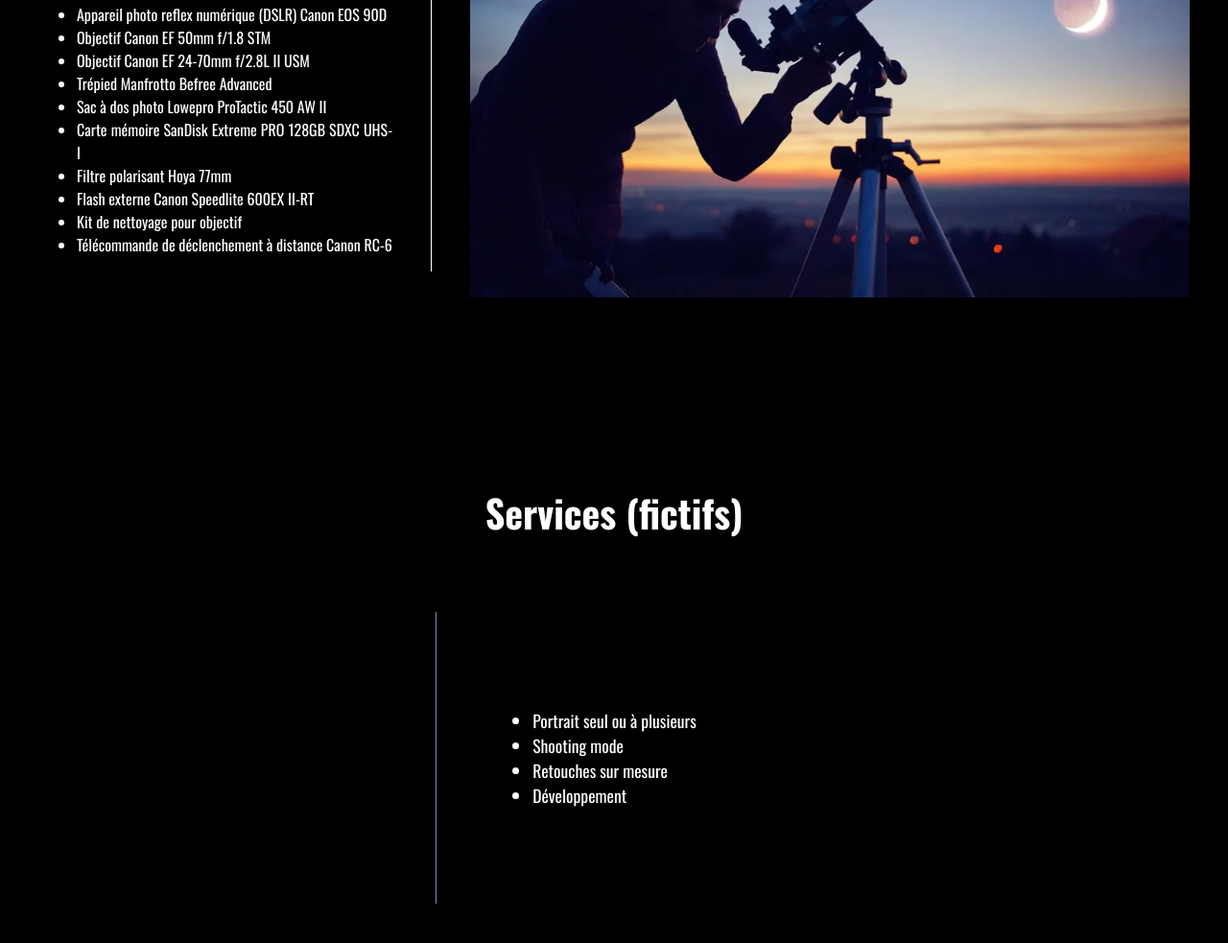
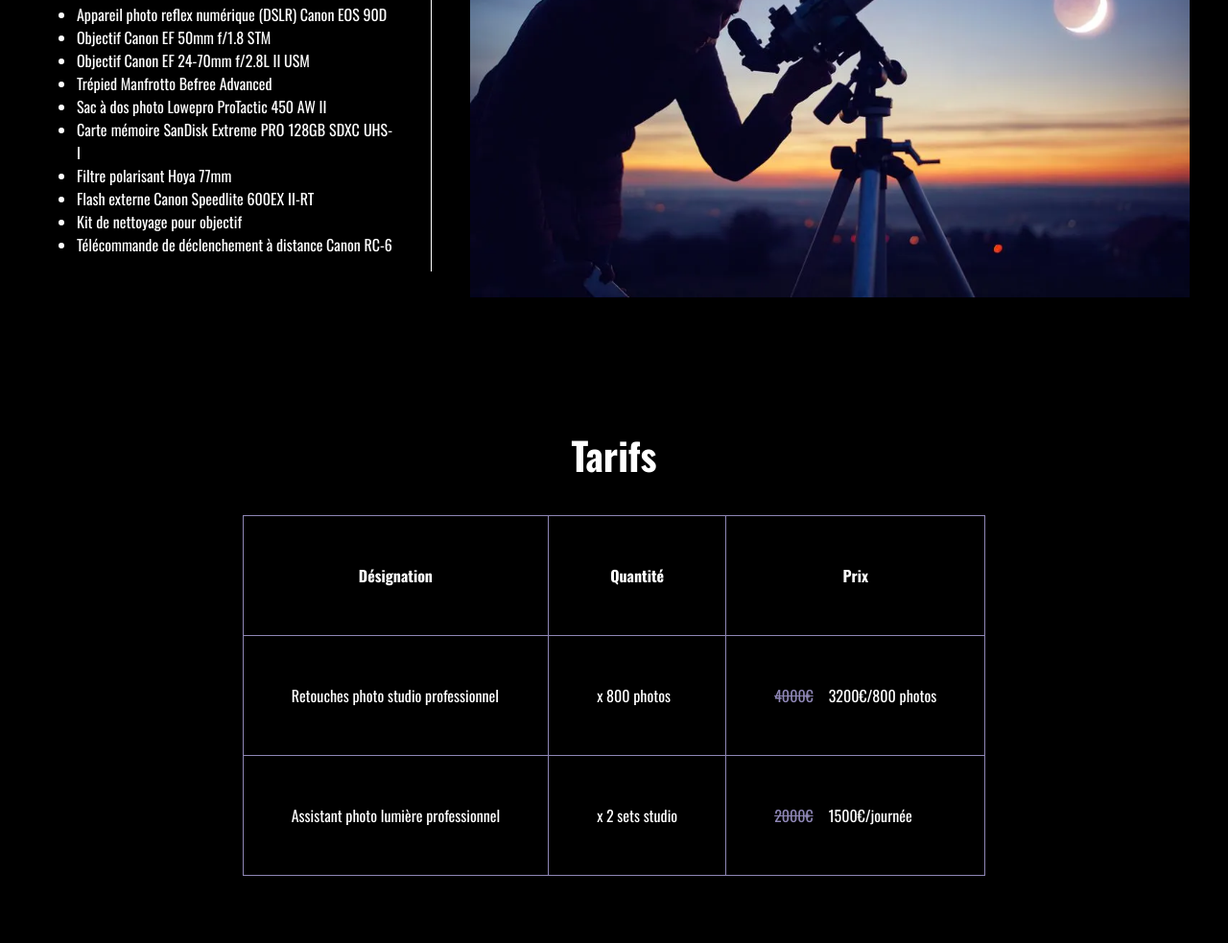
Before and after one commit to AdrienYakite/Site-Mathias-Portfolio-Photo, a plain HTML site: page A propos - Mathias Photographie.html in a window 1280 px wide. Shown: the part 1797-2780 px from the top of the page at 96% size. Drawn offline with nearby package versions, Linux system fonts and the light colour scheme.

Commit message:
Page A propos terminé

```diff
--- a/A propos - Mathias Photographie.html
+++ b/A propos - Mathias Photographie.html
@@ -100,20 +100,10 @@
 
                 </section>
 
-                <section class="services">
-                    <h2><br>Services (fictifs)</h2><BR>
-                        <ul>
-                            <li>Portrait seul ou à plusieurs</li>
-                            <li>Shooting mode</li>
-                            <li>Retouches sur mesure</li>
-                            <li>Développement</li>
-                        </ul>
-                </section>
-
-                <section class="tarifs">
+                <section id="tarifs">
 
                     <table>
-                            <caption><h2 id="ancre-tarifs">Tarifs (fictifs)</h2></caption>
+                            <caption><h2>Tarifs</h2></caption>
                             <tr>
                                 <th>Désignation</th>
                                 <th>Quantité</th>
--- a/style.css
+++ b/style.css
@@ -325,21 +325,11 @@ h1{
 
 
 
-.services{
-    display: flex;
-    flex-direction: column;
-    justify-content: center;
-    align-items: center;
-    padding: 100px;
-}
 
-.services ul{
-    padding: 100px;
-    margin-left: 200px;
-    margin-right: 200px;
-    border-left: 1px solid #8e86b5;
-    font-size: 1.1em;
-}
+
+
+
+
 
 
 .carte-de-visite{
@@ -352,11 +342,33 @@ padding-top: 100px;
     margin: auto;
     display: flex;
     justify-content: center;
+    border-radius: 10px;
 }
+
+
+
+
+
+
+
+
 
 .soldes{
     text-decoration:line-through;
 }
+
+#tarifs{
+    padding-top: 100px;
+    padding-bottom: 100px;
+
+
+}
+
+
+
+
+
+
 
 .btn{
     border-radius: 30px;
```
